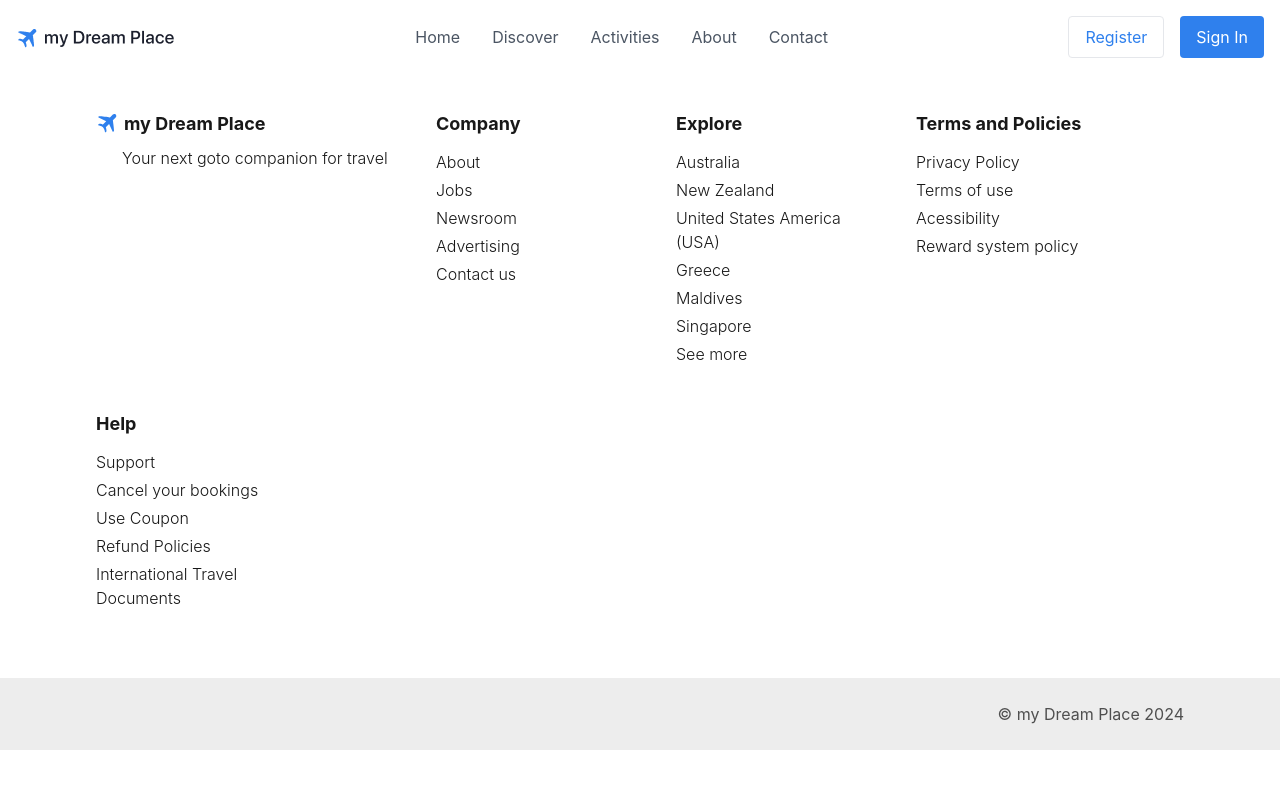
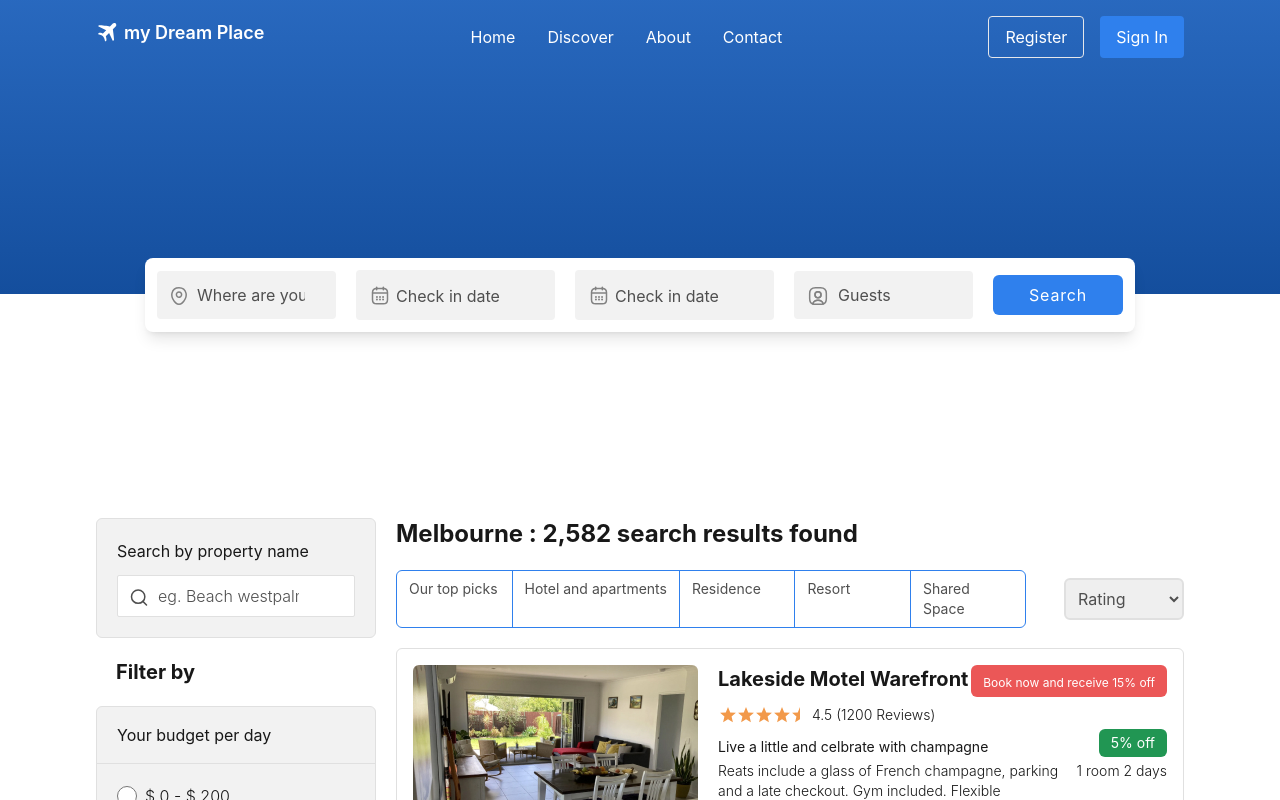
Before and after one commit to kaoutar-ouadih/travel-website, a React (Vite) app: page /discover in a window 1280 px wide. Shown: the top 800 px of the page. Built offline with nearby package versions, Linux system fonts and the light colour scheme; a small style sheet from the web is missing.

Commit message:
linking pages

```diff
--- a/src/App.tsx
+++ b/src/App.tsx
@@ -2,7 +2,6 @@ import './App.css'
 import { BrowserRouter as Router,  Routes , Route } from 'react-router-dom';
 import SearchPage from './pages/SearchPage/SearchPage'
 import Home from './pages/Home/Home';
-import Discover from './pages/Discover/Discover';
 import Activites from './pages/Activites/Activites';
 import About from './pages/About/About';
 import Contact from './pages/Contact/Contact';
@@ -27,7 +26,7 @@ function App() {
         <Route path="/sign-in" element={<SignIn />} />
         <Route path="/register" element={<Register />} />
         <Route path="/forgot-password" element={<ForgotPassword />} />
-        <Route path="/discover" element={<Discover />} />
+        <Route path="/discover" element={<SearchPage />} />
         <Route path="/activites" element={<Activites/>} />
         <Route path="/about" element={<About />} />
         <Route path="/contact" element={<Contact />} />
--- a/src/compenants/SearchNav/SearchNav.tsx
+++ b/src/compenants/SearchNav/SearchNav.tsx
@@ -13,10 +13,10 @@ const SearchNav = () => {
     <div className="relative bg-transparent z-20 lg:px-24 px-12">
         <nav className='py-4 flex items-center justify-between'>
                 {/* Logo et nom du site */}
-                <div className="flex justify-center sm:justify-start gap-1 font-semibold text-lg mb-2">
+                <Link to={"/"} className="flex justify-center sm:justify-start gap-1 font-semibold text-lg mb-2">
                     <svg width="24" height="24" viewBox="0 0 24 24" fill="#FFF" xmlns="http://www.w3.org/2000/svg"><path d="M3.414 13.7782C2.5 14.0002 2 15.1922 2 15.1922C2 15.1922 5.398 15.6262 6.949 17.3132C8.5 19.0002 9.071 22.2632 9.071 22.2632C9.071 22.2632 10.47 22.6982 10.485 20.8492C10.5 19.0002 9.778 17.3132 9.778 17.3132L13.091 14.0002L16.701 21.7042C16.701 21.7042 18.08 22.2302 18.04 20.3652C18 18.5002 16.85 10.2422 16.85 10.2422L19.678 7.41319C19.869 7.22869 20.0214 7.008 20.1262 6.76399C20.231 6.51999 20.2862 6.25755 20.2885 5.99199C20.2908 5.72643 20.2402 5.46307 20.1396 5.21728C20.0391 4.97149 19.8906 4.74818 19.7028 4.5604C19.515 4.37261 19.2917 4.2241 19.0459 4.12354C18.8001 4.02298 18.5368 3.97238 18.2712 3.97468C18.0056 3.97699 17.7432 4.03217 17.4992 4.13698C17.2552 4.2418 17.0345 4.39417 16.85 4.58519L13.947 7.48819C13.947 7.48819 6.148 6.09419 3.824 6.29719C1.5 6.50018 2.559 7.56319 2.559 7.56319L10.203 11.2332L6.95 14.4862C6.95 14.4862 4.328 13.5562 3.414 13.7782Z" fill="#FFF"/></svg>
                     <span className="text-white">my Dream Place</span>
-                </div>
+                </Link>
                 <div className={`hidden md:flex items-center space-x-8 text-white`}>
                     <Link to="/" className=" hover:text-black">Home</Link>
                     <Link to="/discover" className=" hover:text-black">Discover</Link>
```
